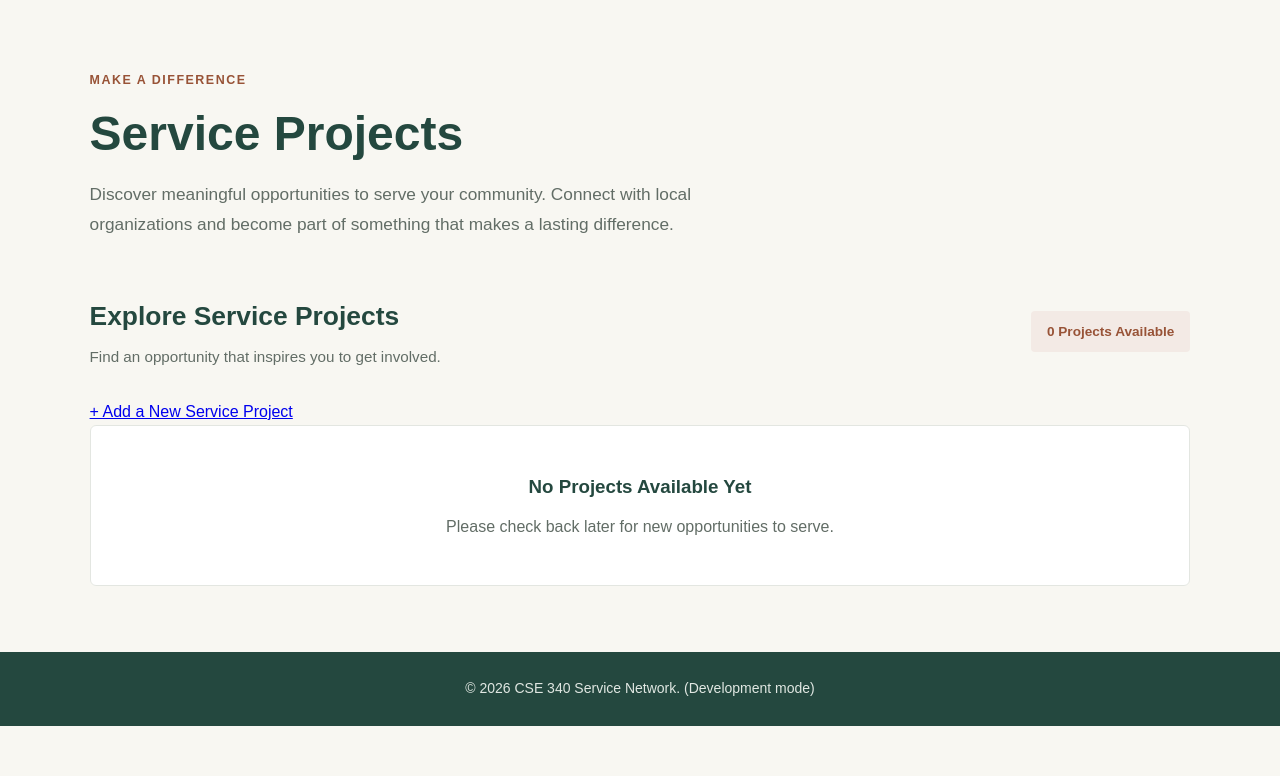
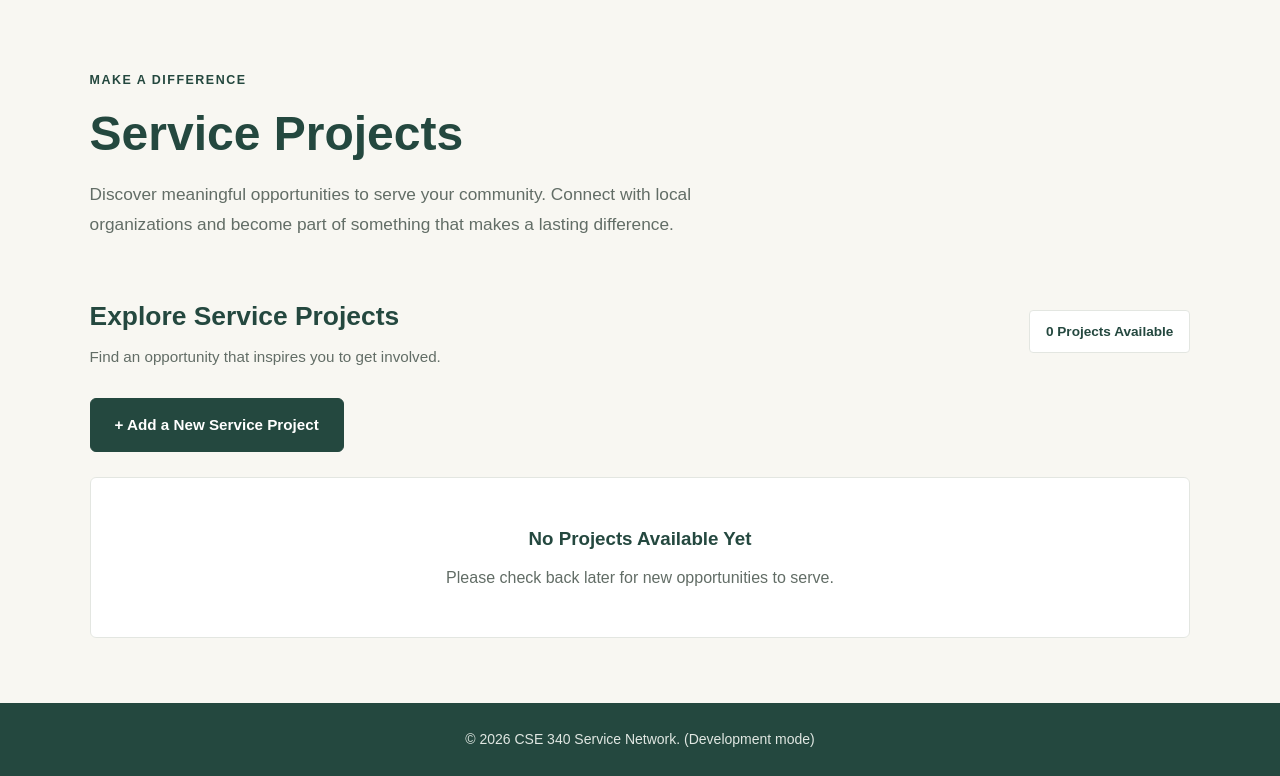
Before and after one commit to ijboniface/cse340-course-rep, a Node server app: page /projects in a window 1280 px wide. Shown: the part 74-850 px from the top of the page. Before the commit the page ends 800 px from the top, so only its background shows below. Run offline with Node 20, Linux system fonts and the light colour scheme; data that the repository does not hold is empty.

Commit message:
Improve projects page visual consistency

```diff
--- a/public/css/main.css
+++ b/public/css/main.css
@@ -1921,3 +1921,71 @@ main.edit-organization-page {
                                   height: 145px;
                               }
                           }
+
+/* =========================================
+   PROJECT PAGE VISUAL CONSISTENCY
+   Matches the Categories page design
+========================================= */
+
+.projects-page .section-label {
+    color: var(--primary);
+}
+
+.projects-page .project-count {
+    color: var(--primary);
+    background: var(--surface);
+    border: 1px solid var(--border);
+}
+
+.projects-page .add-project-link {
+    margin-bottom: 25px;
+}
+
+.projects-page .add-project-link a {
+    display: inline-block;
+    padding: 13px 24px;
+    color: var(--surface);
+    background: var(--primary);
+    border: 1px solid var(--primary);
+    border-radius: 6px;
+    font-size: 0.95rem;
+    font-weight: 700;
+    text-decoration: none;
+    transition: all 0.3s ease;
+}
+
+.projects-page .add-project-link a:hover {
+    color: var(--surface);
+    background: var(--accent-hover);
+    border-color: var(--accent-hover);
+    transform: translateY(-2px);
+    box-shadow: 0 5px 12px rgba(36, 72, 63, 0.15);
+}
+
+.projects-page .project-card-top {
+    background: var(--surface);
+}
+
+.projects-page .project-date {
+    color: var(--primary);
+}
+
+.projects-page .project-card-content h3 a,
+.projects-page .project-detail strong a {
+    color: var(--primary);
+    text-decoration: none;
+    transition: color 0.3s ease;
+}
+
+.projects-page .project-card-content h3 a:hover,
+.projects-page .project-detail strong a:hover {
+    color: var(--accent);
+}
+
+.projects-page .projects-grid > .project-card:hover h3 {
+    color: var(--primary);
+}
+
+.projects-page .projects-grid > .project-card:hover h3 a {
+    color: var(--accent);
+}
```
